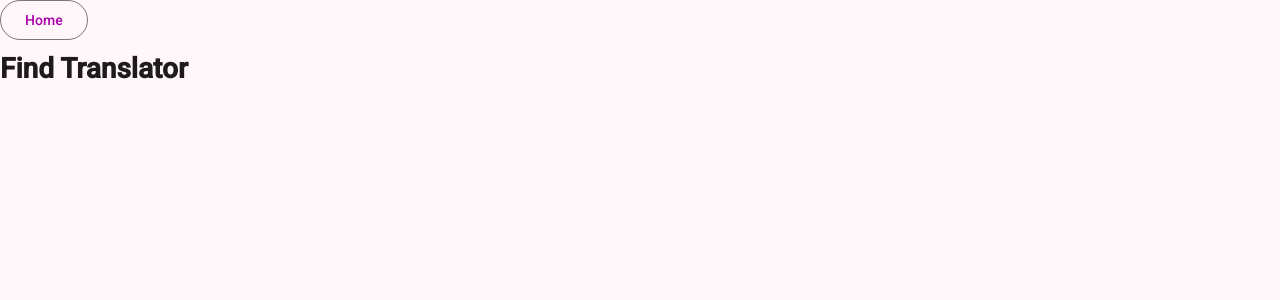
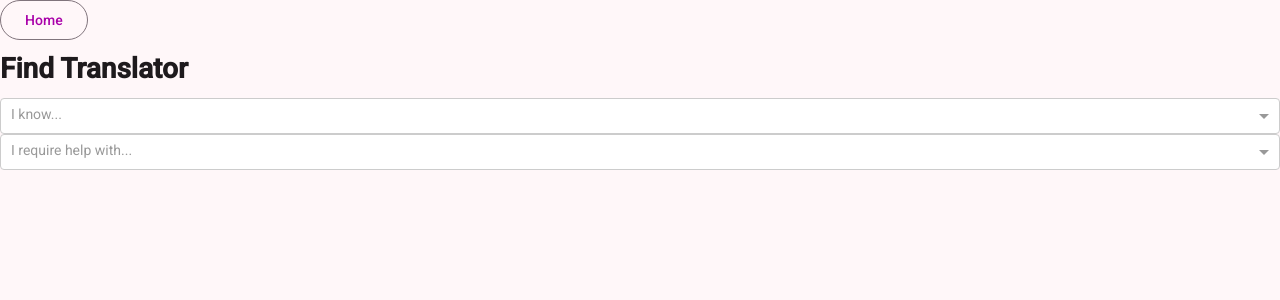
Before and after one commit to ajgixin3-del/Interpreters-without-borders, an Angular app: page /find-translator in a window 1280 px wide. Shown: the top 300 px of the page. Built offline with nearby package versions, Linux system fonts and the light colour scheme.

Commit message:
find translator page with 2 select inputs

```diff
--- a/src/app/component/find-translator-page.html
+++ b/src/app/component/find-translator-page.html
@@ -1,2 +1,27 @@
 <button matButton="outlined" routerLink="/">Home</button>
 <h1>Find Translator</h1>
+<ng-select
+  [items]="languages"
+  [(ngModel)]="knownLanguages"
+  bindLabel="label"
+  bindValue="code"
+  [multiple]="true"
+  placeholder="I know..."
+>
+  <ng-template ng-option-tmp let-item="item" let-item$="item$" let-index="index">
+    <input id="item-{{ index }}" type="checkbox" [ngModel]="item$.selected" /> {{ item.label }}
+  </ng-template>
+</ng-select>
+
+<ng-select
+  [items]="languages"
+  [(ngModel)]="requiredLanguages"
+  bindLabel="label"
+  bindValue="code"
+  [multiple]="true"
+  placeholder="I require help with..."
+>
+  <ng-template ng-option-tmp let-item="item" let-item$="item$" let-index="index">
+    <input id="item-{{ index }}" type="checkbox" [ngModel]="item$.selected" /> {{ item.label }}
+  </ng-template>
+</ng-select>
--- a/src/app/component/find-translator-page.ts
+++ b/src/app/component/find-translator-page.ts
@@ -1,11 +1,18 @@
 import { Component } from '@angular/core';
 import { RouterLink } from '@angular/router';
 import { MatButtonModule } from '@angular/material/button';
+import { NgOptionTemplateDirective, NgSelectComponent } from '@ng-select/ng-select';
+import { worldLanguages } from '../world-languages';
+import { FormsModule } from '@angular/forms';
 
 @Component({
   selector: 'find-translator-page',
-  imports: [RouterLink, MatButtonModule],
+  imports: [RouterLink, MatButtonModule, NgOptionTemplateDirective, NgSelectComponent, FormsModule],
   templateUrl: './find-translator-page.html',
   styleUrl: './find-translator-page.css',
 })
-export class FindTranslatorPage {}
+export class FindTranslatorPage {
+  public readonly languages = worldLanguages;
+  public knownLanguages: string[] = [];
+  public requiredLanguages: string[] = [];
+}
```
